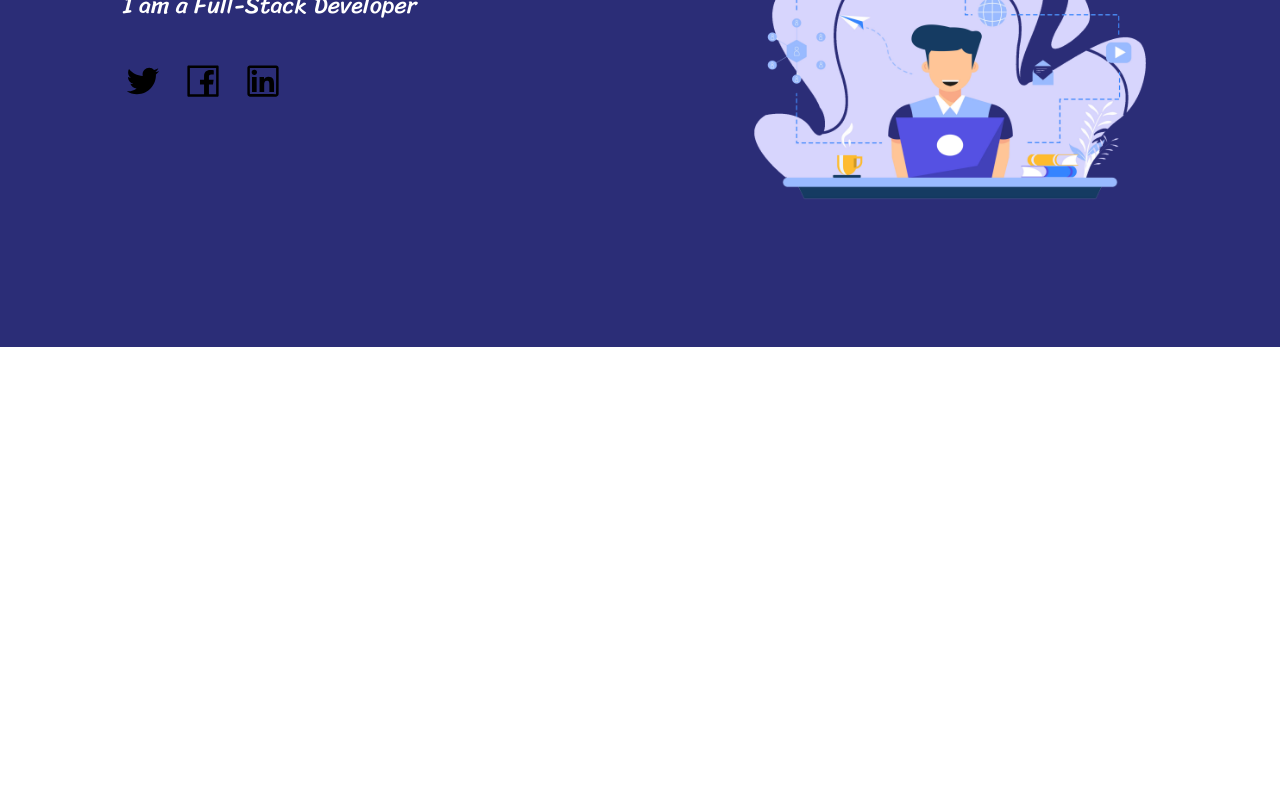
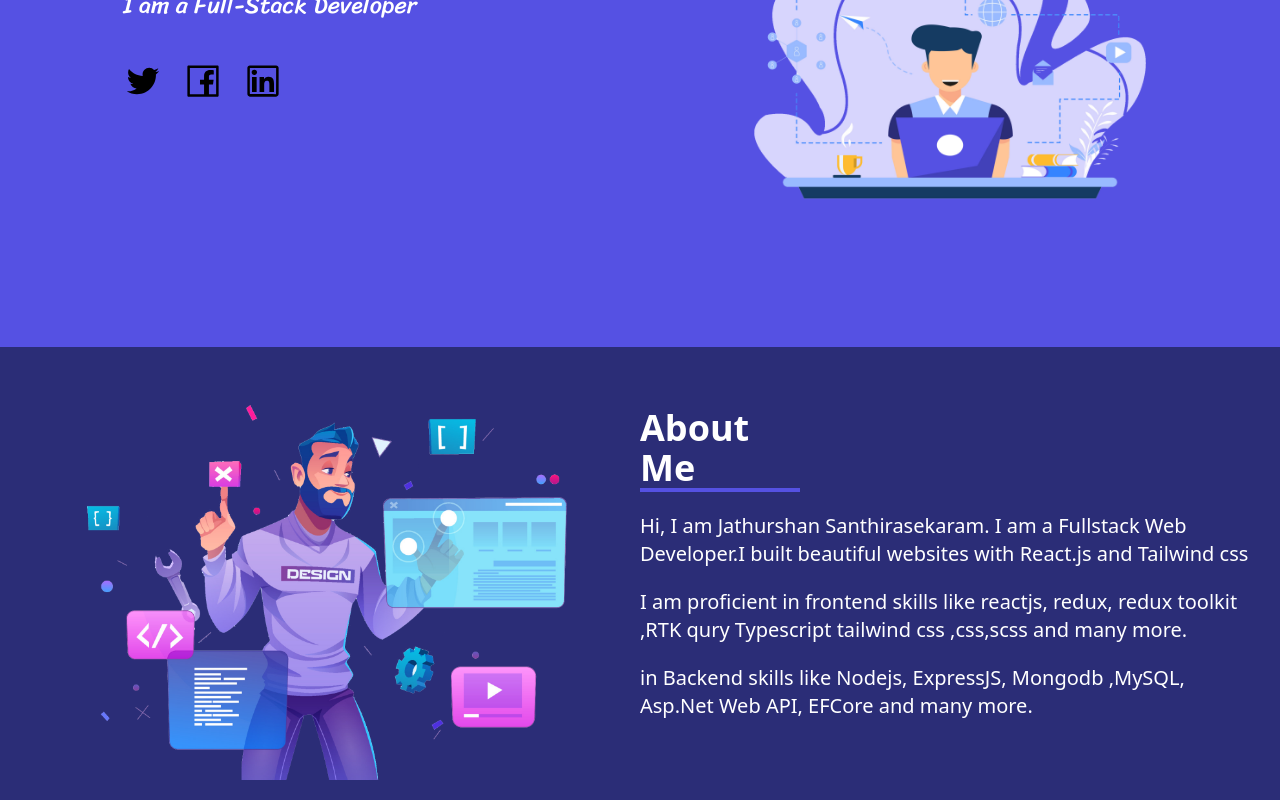
Before and after one commit to codesantaisai/Jathurshan, a React (Vite) app: page / in a window 1280 px wide. Shown: the part 259-1059 px from the top of the page. Before the commit the page ends 800 px from the top, so only its background shows below. Built offline with nearby package versions, Linux system fonts and the light colour scheme.

Commit message:
About Section done

```diff
--- a/src/App.tsx
+++ b/src/App.tsx
@@ -1,5 +1,6 @@
 
 import './App.css'
+import About from './components/About'
 import Header from './components/Header'
 import Hero from './components/Hero'
 function App() {
@@ -7,6 +8,7 @@ function App() {
    <>
     <Header/>
     <Hero/>
+    <About/>
     </>
   )
 }
--- /dev/null
+++ b/src/components/About.tsx
@@ -0,0 +1,26 @@
+import AboutImg from '../assets/about.png'
+function About() {
+  return (
+    <section className='flex flex-col md:flex-row justify-center bg-secondary px-5'>
+        <div className='md:w-1/2 py-5'>
+            <img src={AboutImg} alt="" />
+        </div>
+        <div className='md:w-1/2 flex justify-center'>
+            <div className='flex flex-col justify-center text-white'>
+            <h1 className='text-4xl  border-b-4 mb-5 border-primary w-[160px] font-bold'>About Me</h1>
+            <p className='pb-5 text-xl'>
+                Hi, I am Jathurshan Santhirasekaram. I am a Fullstack Web Developer.I built beautiful websites with React.js and Tailwind css
+            </p>
+            <p className='pb-5 text-xl'>
+                I am proficient in frontend skills like reactjs, redux, redux toolkit ,RTK qury Typescript tailwind css ,css,scss and many more.
+            </p>
+            <p className='pb-5 text-xl' >
+                in Backend skills like Nodejs, ExpressJS, Mongodb ,MySQL, Asp.Net Web API, EFCore and many more.
+            </p>
+            </div>
+        </div>
+    </section>
+  )
+}
+
+export default About
--- a/src/components/Hero.tsx
+++ b/src/components/Hero.tsx
@@ -7,7 +7,7 @@ import {
 
 function Hero() {
   return (
-    <section className="flex flex-col  md:flex-row px-5 py-32 bg-secondary justify-center">
+    <section className="flex flex-col  md:flex-row px-5 py-32 bg-primary justify-center">
       <div className="md:w-1/2 flex flex-col">
         <h1 className=" text-white text-4xl font-hero-font ">
           Hi,
@@ -19,10 +19,10 @@ function Hero() {
             <AiOutlineTwitter size={40} />
           </a>
           <a className="hover:text-white" href="#">
-            <AiOutlineFacebook size={40}/>
+            <AiOutlineFacebook size={40} />
           </a>
           <a className="hover:text-white" href="#">
-            <AiOutlineLinkedin size={40}/>
+            <AiOutlineLinkedin size={40} />
           </a>
         </div>
       </div>
--- a/tailwind.config.js
+++ b/tailwind.config.js
@@ -5,7 +5,11 @@ export default {
     "./src/**/*.{js,ts,jsx,tsx}",
   ],
   theme: {
-    extend: {},
+    extend: {
+      borderColor:{
+        "primary": "rgb(85, 81, 227)"
+      }
+    },
     fontFamily: {
       "hero-font": "Sriracha",
     },
```
